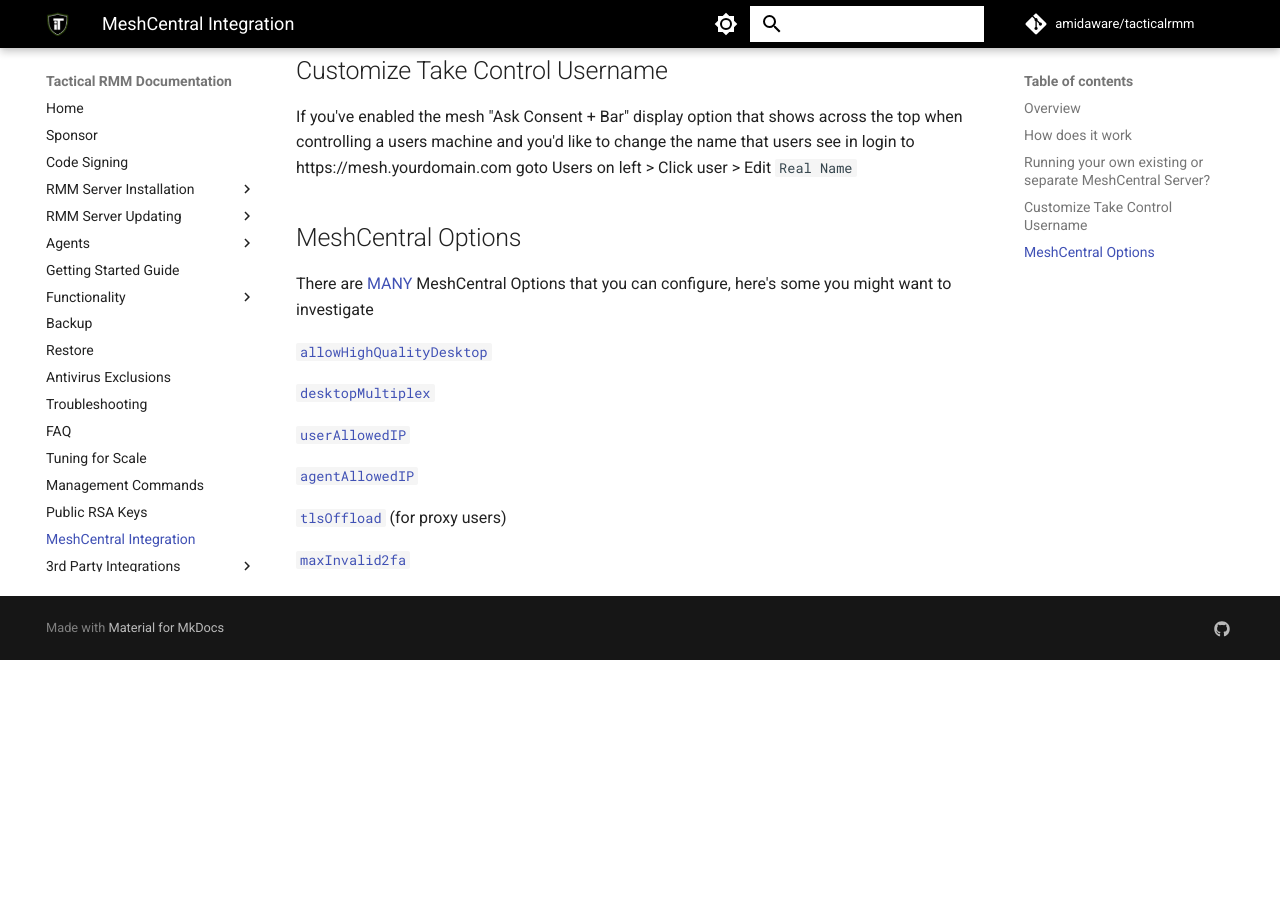
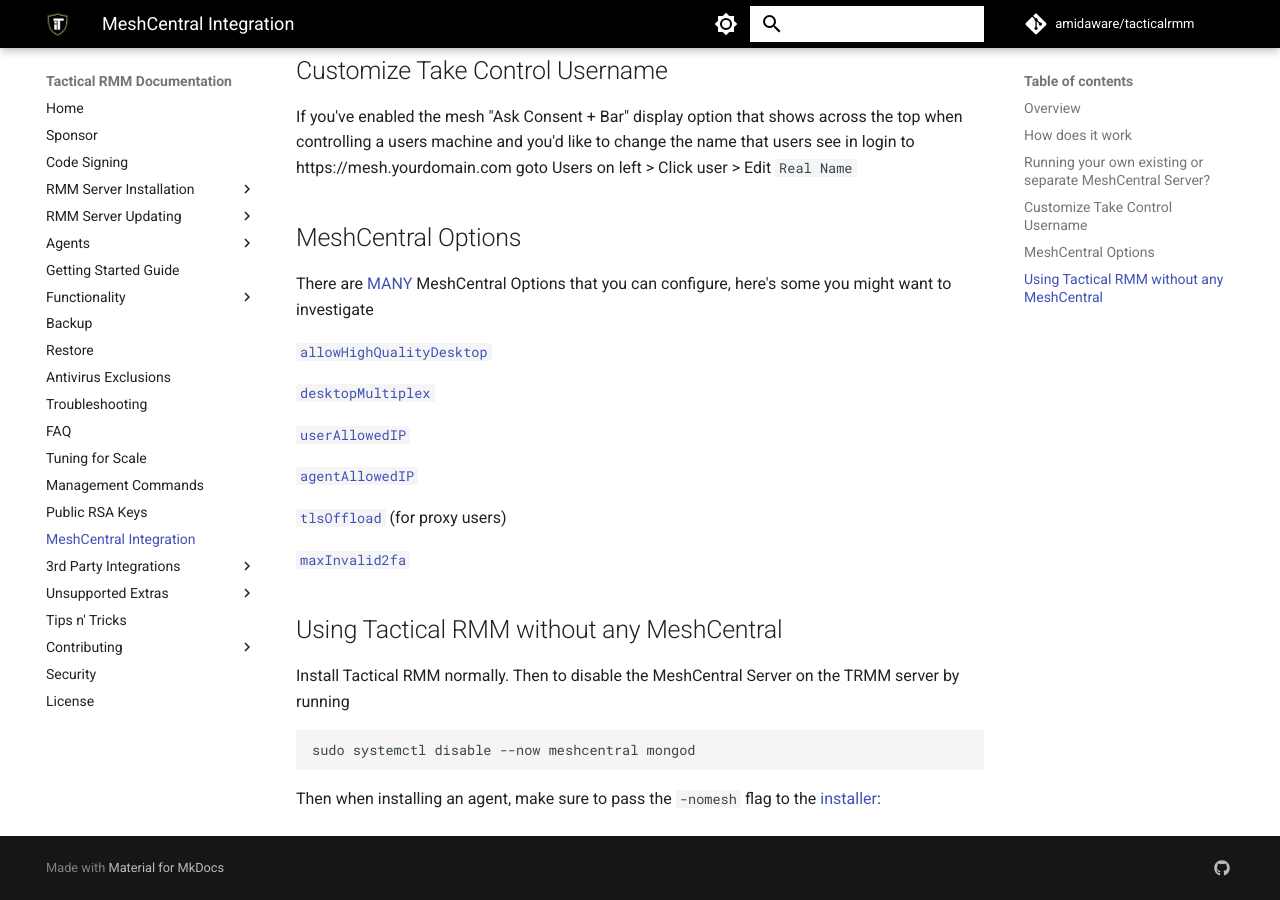
Before and after one commit to amidaware/trmm-docs, an MkDocs documentation site: the page built from docs/mesh_integration.md, in a window 1280 px wide and 900 px high, scrolled down 1528 px. Built offline with MkDocs 1.6.1 and Material for MkDocs 9.7.7, drawn with Linux system fonts in a browser that asks for light colours; comment, search, counter and statistics services are not loaded; before the commit the page ends 2188 px from its top, so only the background shows below that.

Commit message:
docs - no mesh docs https://github.com/amidaware/tacticalrmm/discussions/1147

````diff
--- a/docs/mesh_integration.md
+++ b/docs/mesh_integration.md
@@ -63,3 +63,13 @@
 [`tlsOffload`](https://github.com/Ylianst/MeshCentral/blob/d06ca601ffde4602f97147038616ed2331f01624/meshcentral-config-schema.json#L170) (for proxy users)
 
 [`maxInvalid2fa`](https://github.com/Ylianst/MeshCentral/blob/d06ca601ffde4602f97147038616ed2331f01624/meshcentral-config-schema.json#L260)
+
+## Using Tactical RMM without any MeshCentral
+
+Install Tactical RMM normally. Then to disable the MeshCentral Server on the TRMM server by running
+
+```bash
+sudo systemctl disable --now meshcentral mongod
+```
+
+Then when installing an agent, make sure to pass the `-nomesh` flag to the [installer](install_agent/#optional-installer-args):
````
